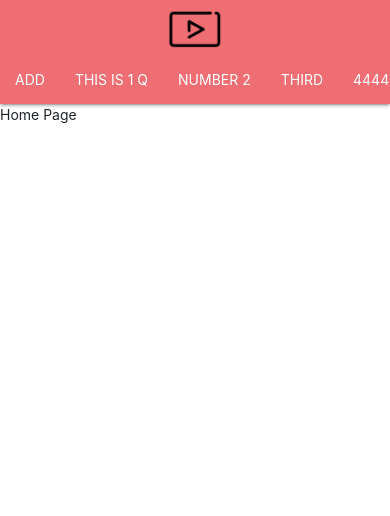
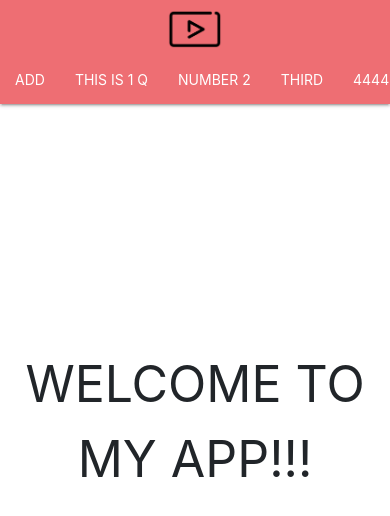
Before and after one commit to HeribertoUroza/Heri_Tube, a React (Create React App) app: page /#/ in a window 390 px wide. Shown: the top 516 px of the page. Built offline with nearby package versions, Linux system fonts and the light colour scheme.

Commit message:
creating css pages, starting to impliment media queries

```diff
--- a/src/containers/HomePage/HomePage.js
+++ b/src/containers/HomePage/HomePage.js
@@ -3,6 +3,7 @@ import React, { Component } from 'react';
 // import config from '../../config.json'
 
 // import SearchRCard from '../../components/SearchR/SearchRCard'
+import './homepage.css'
 
 class HomePage extends Component {
 
@@ -41,7 +42,11 @@ class HomePage extends Component {
 
         return (
             <>
-                Home Page
+                <div className='container-fluid content_center'>
+                    <div className='hello_message'>
+                        WELCOME TO MY APP!!!
+                    </div>
+                </div>
             </>
         )
     }
--- /dev/null
+++ b/src/containers/HomePage/homepage.css
@@ -0,0 +1,31 @@
+
+.content_center{
+    margin: 0;
+    position: absolute;
+    top: 50%;
+    left: 50%;
+    -ms-transform: translate(-50%, -50%);
+    transform: translate(-50%, -50%);
+}
+
+.hello_message {
+    text-align: center;
+    font-size: 50px;
+}
+
+
+@media (min-width: 576px) {
+    .hello_message {
+        text-align: center;
+        font-size: 100px;
+    }
+}
+
+
+/* @media (min-width: 768px) { ... }
+
+
+@media (min-width: 992px) { ... }
+
+
+@media (min-width: 1200px) { ... } */
```
Also changed, not shown: src/components/NavBar/navbar.css (added).
